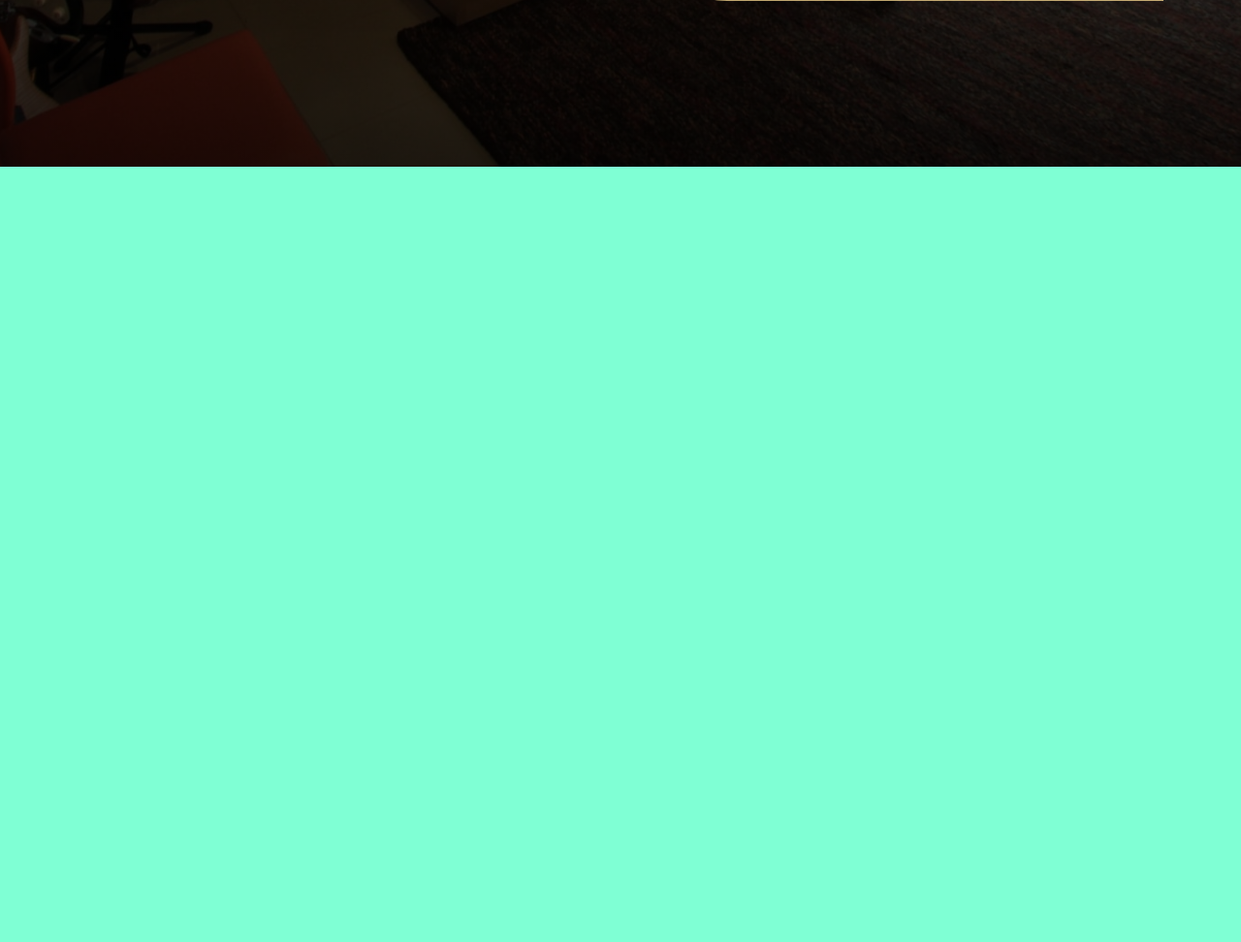
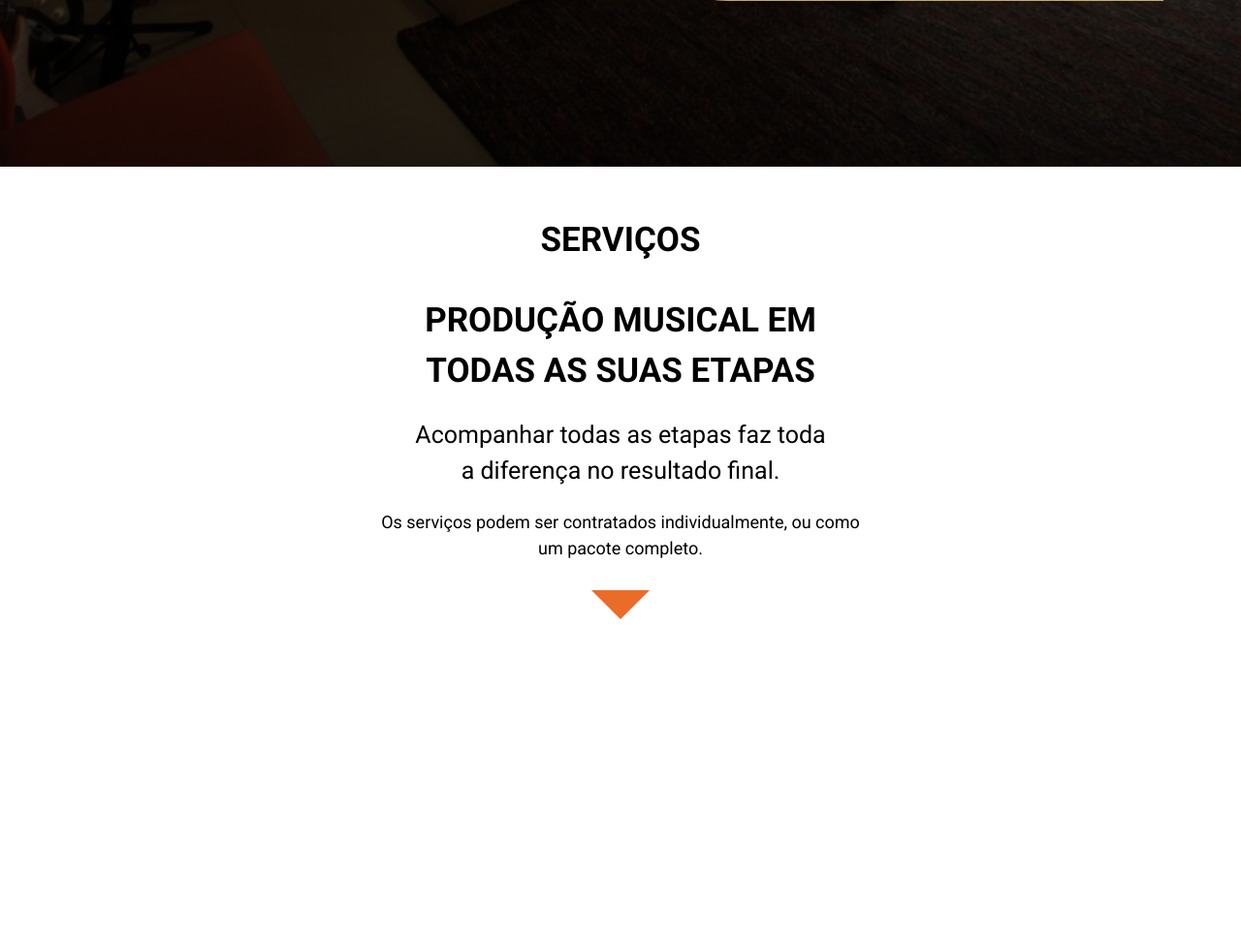
Before and after one commit to pissulin/BC-Studio, a PHP site: page / in a window 1280 px wide. Shown: the part 1952-2924 px from the top of the page at 97% size. Run offline with PHP 8.4, Linux system fonts and the light colour scheme.

Commit message:
Atualização serviços

```diff
--- a/css/style.css
+++ b/css/style.css
@@ -205,5 +205,42 @@ section {
 .servicos {
     height: 100vh;
     width: 100%;
-    background-color: aquamarine;
+    display: flex;
+    flex-wrap: wrap;
+    flex-direction: column;
+    justify-content: center;
+    align-content: center;
+    font-family: "Roboto",sans-serif;
+    line-height: 1.5;
 }
+    .servicos .row_title {
+        width: 500px;
+        text-align: center;
+        color: black;
+        font-weight: 600;
+        font-size: 35px;
+        padding-top: 50px;
+    }
+        .row_title h2 {
+            margin-bottom: 30px;
+            padding: 0;
+        }
+
+        .row_title p {
+            font-weight: 100;
+            font-size: 25px;
+            margin-top: 20px;
+        }
+           .paragrafo p{
+                font-size: 18px;
+            }
+
+    .seta_baixo{
+        width: 0px;
+        height: 0px;
+        margin:auto;
+        margin-top: 30PX;
+        border-left: 30px solid transparent;
+        border-right: 30px solid transparent;
+        border-top:30px solid #EB6C29;
+    }
--- a/index.html
+++ b/index.html
@@ -81,7 +81,15 @@
                     </div>
                 </article>
                 <article class="servicos">
-
+                    <div class="row_title">
+                        <h2>SERVIÇOS</h2>
+                        <h3>PRODUÇÃO MUSICAL EM <br>
+                            TODAS AS SUAS ETAPAS
+                        </h3>
+                        <p>Acompanhar todas as etapas faz toda<br> a diferença no resultado final.</p>
+                        <span class="paragrafo"><p>Os serviços podem ser contratados individualmente, ou como um pacote completo.</p></span>
+                    </div>
+                    <div class="seta_baixo"></div>
                 </article>
 
             </section>
```
